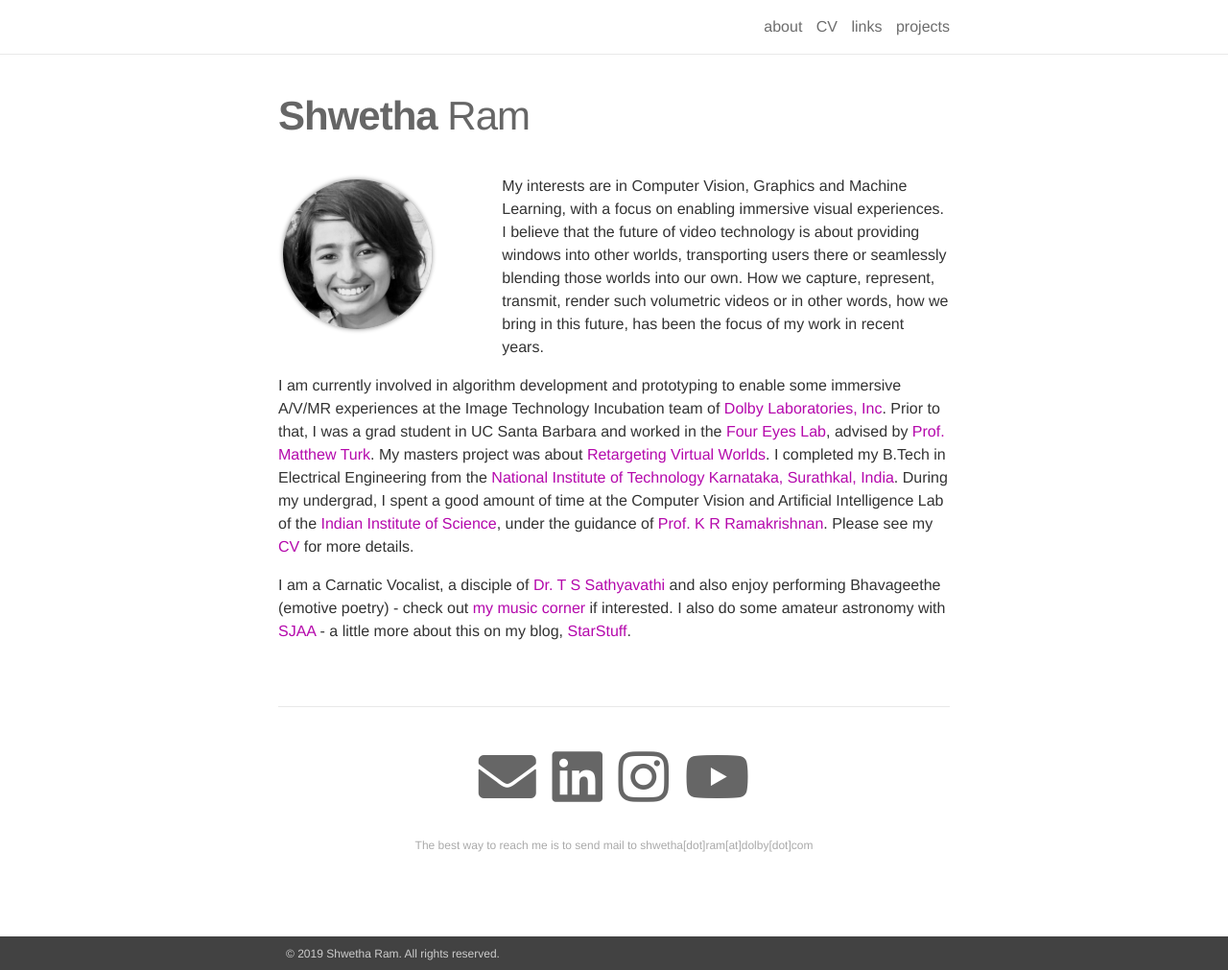
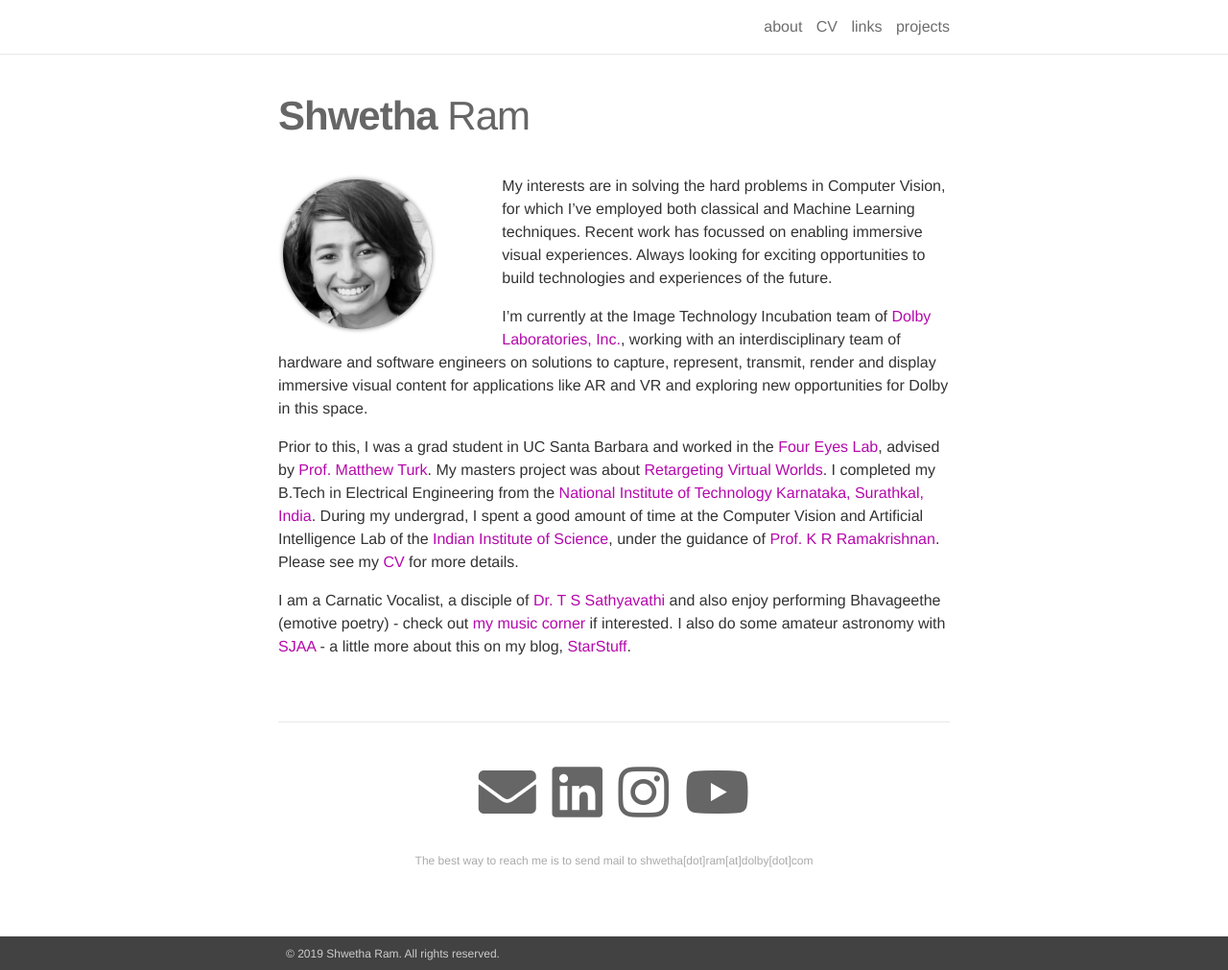
Before and after one commit to shwetharam0407/shwetharam0407.github.io, a Jekyll site: the page built from _pages/about.md, in a window 1280 px wide and 1011 px high. Shown: the whole window at 96% size. Built offline with Jekyll 4.4.1, drawn with Linux system fonts in a browser that asks for light colours; nearby versions of some CDN libraries.

Commit message:
updated about and CV

```diff
--- a/_pages/about.md
+++ b/_pages/about.md
@@ -13,8 +13,10 @@ news: false
 social: true
 ---
 
-My interests are in Computer Vision, Graphics and Machine Learning, with a focus on enabling immersive visual experiences. I believe that the future of video technology is about providing windows into other worlds, transporting users there or seamlessly blending those worlds into our own. How we capture, represent, transmit, render such volumetric videos or in other words, how we bring in this future, has been the focus of my work in recent years.
+My interests are in solving the hard problems in Computer Vision, for which I’ve employed both classical and Machine Learning techniques. Recent work has focussed on enabling immersive visual experiences. Always looking for exciting opportunities to build technologies and experiences of the future.
 
-I am currently involved in algorithm development and prototyping to enable some immersive A/V/MR experiences at the Image Technology Incubation team of [Dolby Laboratories, Inc](https://www.dolby.com/us/en/index.html). Prior to that, I was a grad student in UC Santa Barbara and worked in the [Four Eyes Lab](https://ilab.cs.ucsb.edu), advised by [Prof. Matthew Turk](https://sites.cs.ucsb.edu/~mturk/). My masters project was about [Retargeting Virtual Worlds](projects/RVW/). I completed my B.Tech in Electrical Engineering from the [National Institute of Technology Karnataka, Surathkal, India](https://www.nitk.ac.in). During my undergrad, I spent a good amount of time at the Computer Vision and Artificial Intelligence Lab of the [Indian Institute of Science](https://www.iisc.ac.in), under the guidance of [Prof. K R Ramakrishnan](http://iiscprofiles.irins.org/profile/3742).  Please see my [CV](/CV/) for more details.
+I'm currently at the Image Technology Incubation team of [Dolby Laboratories, Inc.](https://www.dolby.com/us/en/index.html), working with an interdisciplinary team of hardware and software engineers on solutions to capture, represent, transmit, render and display immersive visual content for applications like AR and VR and exploring new opportunities for Dolby in this space.
+
+Prior to this, I was a grad student in UC Santa Barbara and worked in the [Four Eyes Lab](https://ilab.cs.ucsb.edu), advised by [Prof. Matthew Turk](https://sites.cs.ucsb.edu/~mturk/). My masters project was about [Retargeting Virtual Worlds](projects/RVW/). I completed my B.Tech in Electrical Engineering from the [National Institute of Technology Karnataka, Surathkal, India](https://www.nitk.ac.in). During my undergrad, I spent a good amount of time at the Computer Vision and Artificial Intelligence Lab of the [Indian Institute of Science](https://www.iisc.ac.in), under the guidance of [Prof. K R Ramakrishnan](http://iiscprofiles.irins.org/profile/3742).  Please see my [CV](/CV/) for more details.
 
 I am a Carnatic Vocalist, a disciple of [Dr. T S Sathyavathi](https://www.tssathyavathi.com) and also enjoy performing Bhavageethe (emotive poetry) - check out [my music corner](https://shwetharam0407.github.io/music-corner/) if interested. I also do some amateur astronomy with  [SJAA](https://www.sjaa.net) - a little more about this on my blog, [StarStuff](https://shwetharam0407.github.io/star-stuff/).
```
Also changed, not shown: 1 other file.
